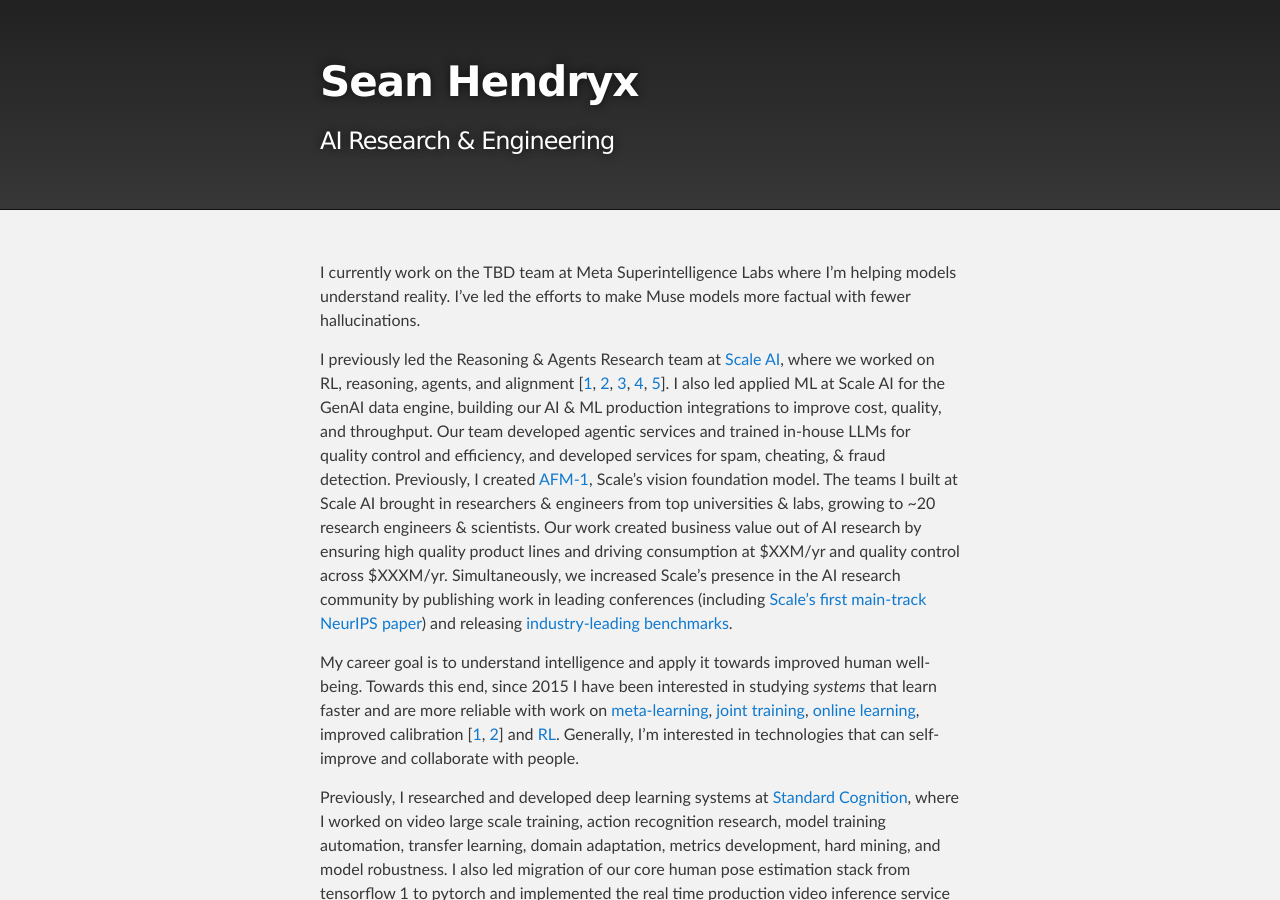
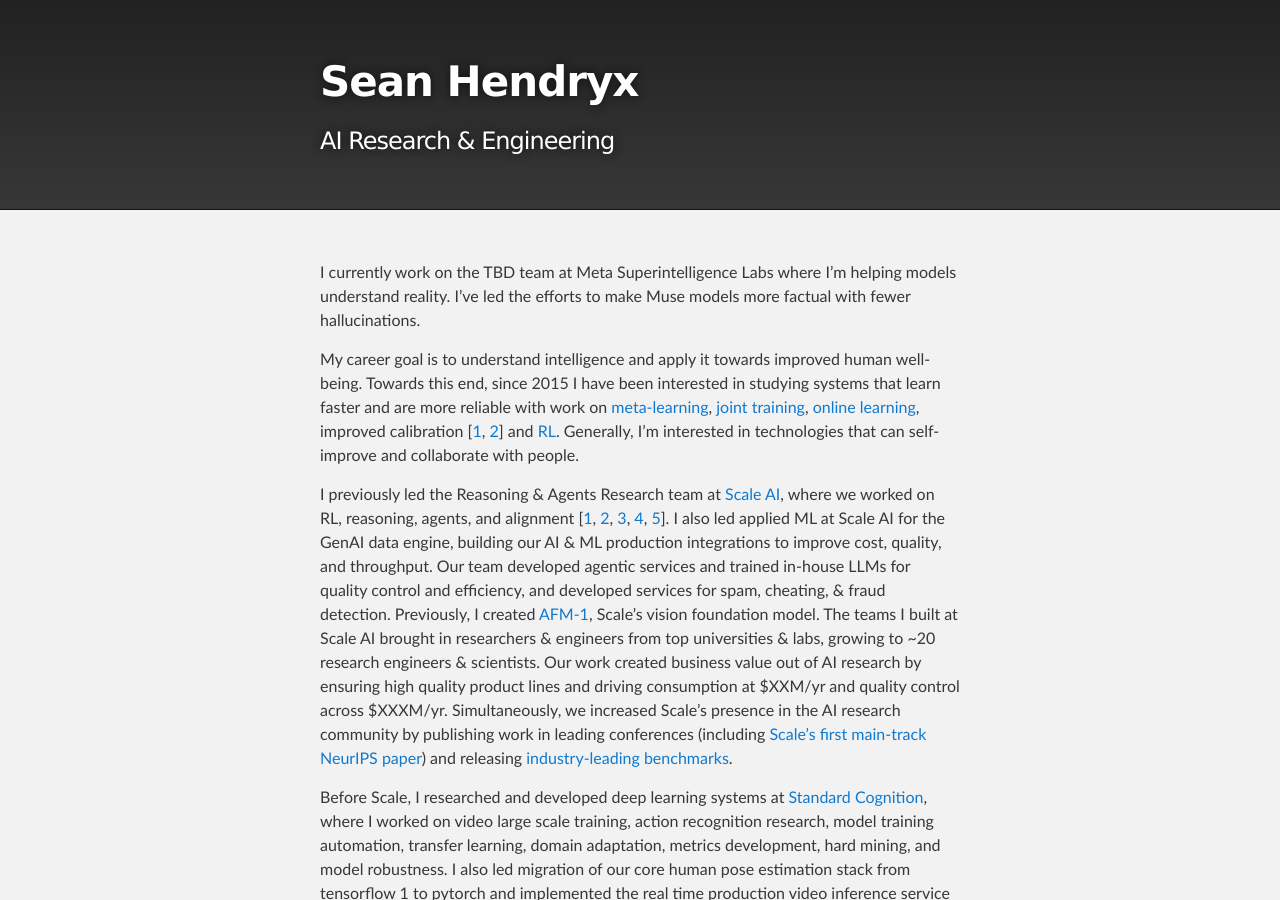
Before and after one commit to SMHendryx/SMHendryx.github.io, a Jekyll site: the page built from index.md, in a window 1280 px wide and 900 px high. Built offline with Jekyll 4.4.1, drawn with Linux system fonts in a browser that asks for light colours.

Commit message:
Update career overview and work experience

```diff
--- a/index.md
+++ b/index.md
@@ -4,11 +4,11 @@ layout: default
 
 I currently work on the TBD team at Meta Superintelligence Labs where I'm helping models understand reality. I've led the efforts to make Muse models more factual with fewer hallucinations.
 
+My career goal is to understand intelligence and apply it towards improved human well-being. Towards this end, since 2015 I have been interested in studying systems that learn faster and are more reliable with work on [meta-learning](https://meta-learn.github.io/2020/papers/44_paper.pdf), [joint training](https://scale.com/blog/afm1), [online learning](https://neurips2021workshopfl.github.io/NFFL-2021/papers/2021/Hendryx2021.pdf), improved calibration [[1](https://arxiv.org/abs/2311.14743), [2](https://arxiv.org/abs/2401.12129)] and [RL](https://x.com/SeanHendryx/status/1937224478351851764). Generally, I'm interested in technologies that can self-improve and collaborate with people.
+
 I previously led the Reasoning & Agents Research team at [Scale AI](https://scale.com/), where we worked on RL, reasoning, agents, and alignment [[1](https://x.com/SeanHendryx/status/1937224478351851764), [2](https://x.com/SeanHendryx/status/1849522272824123686), [3](https://arxiv.org/abs/2409.03733), [4](https://x.com/SeanHendryx/status/1854710361687310418), [5](https://x.com/SeanHendryx/status/1836853180967031098)]. I also led applied ML at Scale AI for the GenAI data engine, building our AI & ML production integrations to improve cost,  quality, and throughput. Our team developed agentic services and trained in-house LLMs for quality control and efficiency, and developed services for spam, cheating, & fraud detection. Previously, I created [AFM-1](https://scale.com/blog/afm1), Scale's vision foundation model. The teams I built at Scale AI brought in researchers & engineers from top universities & labs, growing to ~20 research engineers & scientists. Our work created business value out of AI research by ensuring high quality product lines and driving consumption at $XXM/yr and quality control across $XXXM/yr. Simultaneously, we increased Scale's presence in the AI research community by publishing work in leading conferences (including [Scale's first main-track NeurIPS paper](https://proceedings.neurips.cc/paper_files/paper/2024/hash/d46f127a80dc58cbc0732a717285c43a-Abstract-Conference.html)) and releasing [industry-leading benchmarks](https://scale.com/leaderboard).
 
-My career goal is to understand intelligence and apply it towards improved human well-being. Towards this end, since 2015 I have been interested in studying _systems_ that learn faster and are more reliable with work on [meta-learning](https://meta-learn.github.io/2020/papers/44_paper.pdf), [joint training](https://scale.com/blog/afm1), [online learning](https://neurips2021workshopfl.github.io/NFFL-2021/papers/2021/Hendryx2021.pdf), improved calibration [[1](https://arxiv.org/abs/2311.14743), [2](https://arxiv.org/abs/2401.12129)] and [RL](https://x.com/SeanHendryx/status/1937224478351851764). Generally, I'm interested in technologies that can self-improve and collaborate with people.
-
-Previously, I researched and developed deep learning systems at [Standard Cognition](https://standard.ai/), where I worked on video large scale training, action recognition research, model training automation, transfer learning, domain adaptation, metrics development, hard mining, and model robustness. I also led migration of our core human pose estimation stack from tensorflow 1 to pytorch and implemented the real time production video inference service with TorchScript, Rust, and GStreamer. Before that, I was the first engineer at [Explorer AI](https://www.crunchbase.com/organization/explorer-ai), an autonomous vehicle mapping company which was acquired by Standard Cognition.
+Before Scale, I researched and developed deep learning systems at [Standard Cognition](https://standard.ai/), where I worked on video large scale training, action recognition research, model training automation, transfer learning, domain adaptation, metrics development, hard mining, and model robustness. I also led migration of our core human pose estimation stack from tensorflow 1 to pytorch and implemented the real time production video inference service with TorchScript, Rust, and GStreamer. Before that, I was the first engineer at [Explorer AI](https://www.crunchbase.com/organization/explorer-ai), an autonomous vehicle mapping company which was acquired by Standard Cognition.
 
 I double mastered at the University of Arizona, focusing on machine learning and remote sensing, respectively. During that time, I was a researcher with the [ML4AI lab](https://ml4ai.github.io/) in the School of Information. I was advised by Dr. Clayton Morrison and Dr. Greg Barron-Gafford.
 
```
